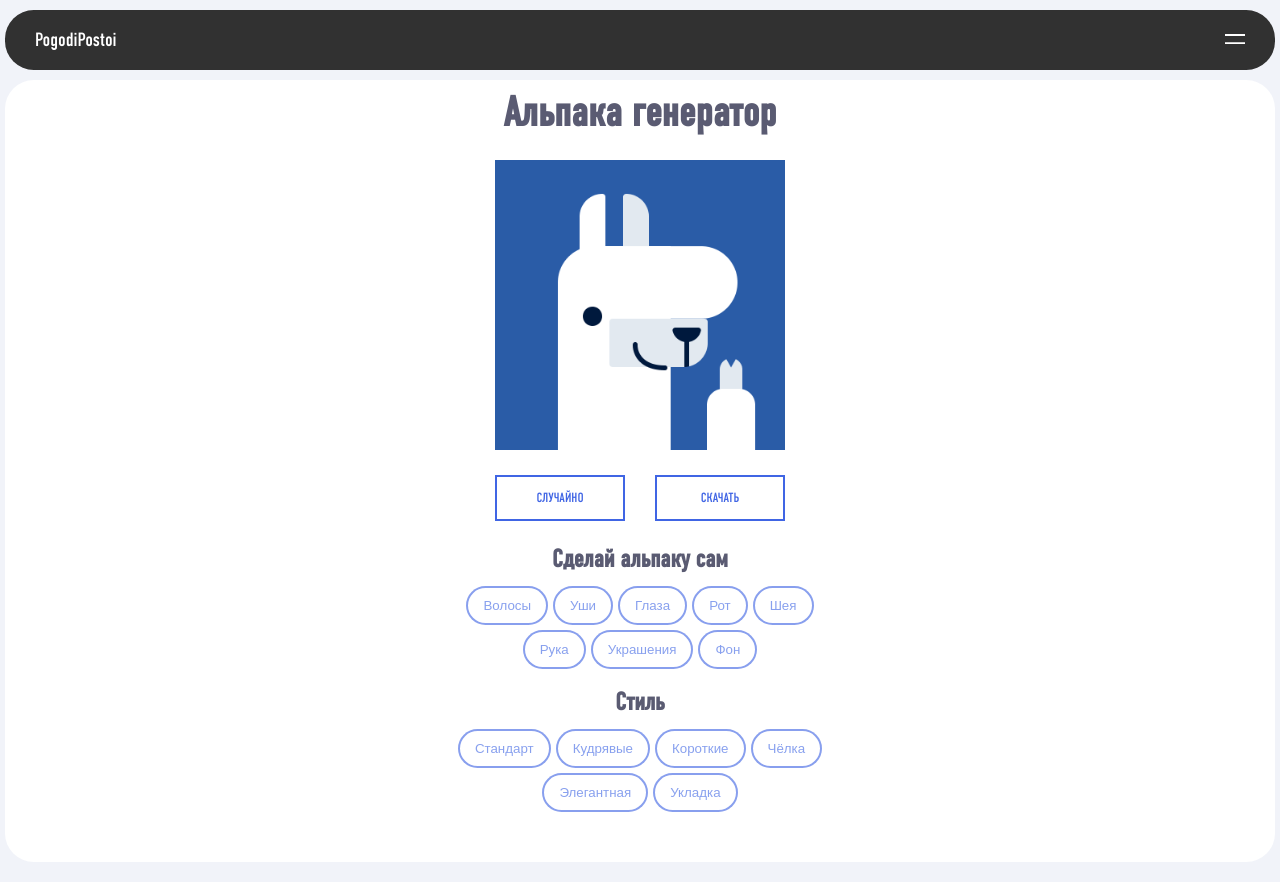
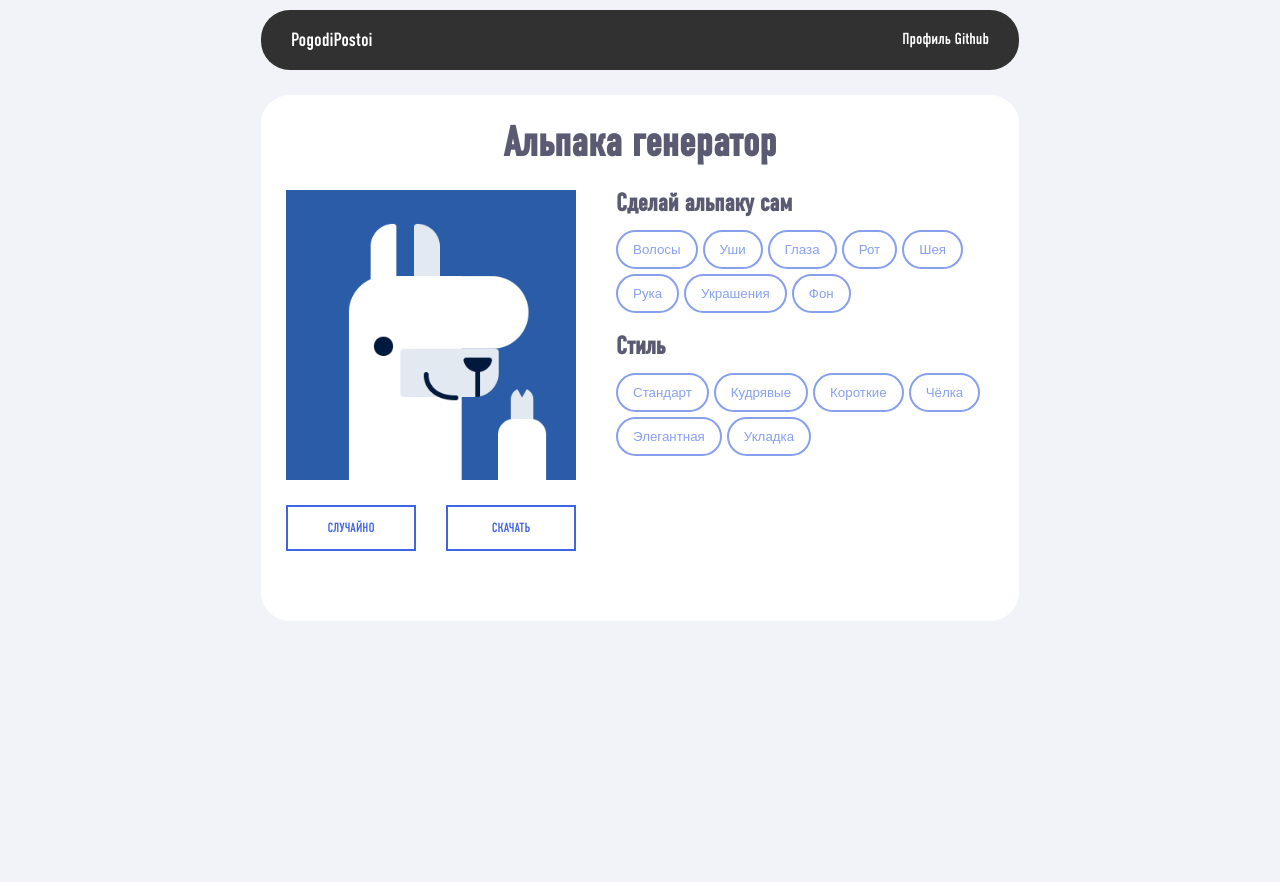
Before and after one commit to PogodiPostoi/Random-Alpaca-Generator, a plain HTML site: page index.html in a window 1280 px wide. After the commit the page ends 800 px from the top, so only its background shows below. Drawn offline with Linux system fonts and the light colour scheme; a web font is replaced by a local one.

Commit message:
end of page-proofs

```diff
--- a/css/style.css
+++ b/css/style.css
@@ -74,22 +74,22 @@ body {
 
     /*fonts*/
     h1 {
-        font-size: 2.5rem;
+        font-size: 2.625rem;
     }
     h2{
-        font-size: 2.25rem;
+        font-size: 2.375rem;
     }
     h3 {
-        font-size: 1.438rem;
+        font-size: 1.563rem;
     }
     p {
+        font-size: 1.125rem;
+    }
+    nav {
         font-size: 1rem;
     }
-    nav {
-        font-size: 0.875rem;
-    }
     input {
-        font-size: 1rem;
+        font-size: 1.125rem;
     }
 
     /*header*/
@@ -129,16 +129,6 @@ body {
         font-size: 1.2rem;
     }
 
-    .header__logo-text:hover{
-        color: #ff6c00;
-        transition-duration: .25s;
-    }
-
-    .header__logo-text:active {
-        color: #e25e00;
-        transition-duration: .25s;
-    }
-
     .menu__icon {
         padding: 0 15px;
 
@@ -150,6 +140,10 @@ body {
     .header__menu-button-img {
         height: 10px;
         width: 20px;
+    }
+
+    .header__logo-github {
+        display: none;
     }
 
     /*noScroll*/
@@ -234,7 +228,8 @@ body {
     /*main*/
 
     .main {
-        margin: 10px 0;
+        max-width: 420px;
+        margin: 10px auto;
         padding: 10px;
 
         background-color: #fff;
@@ -257,14 +252,16 @@ body {
         align-items: center;
     }
 
-    .alpaca__container {
+    .alpaca__container_img {
         height: 100%;
         min-height: 290px;
 
         position: relative;
 
         display: flex;
+        flex-direction: column;
         justify-content: center;
+        align-items: center;
     }
 
     .alpaca__container img {
@@ -318,6 +315,7 @@ body {
     .button:active {
         background-color: #e25e00;
         color: #fff;
+        font-weight: 400;
     }
 
     /*alpaca__configurator*/
@@ -353,12 +351,16 @@ body {
         background-color: #fff;
         border: 2px solid #4065e4;
 
+        transition: all 200ms ease 0s;
+
         color: #4065e4;
     }
 
     .alpaca__configurator-elements > button:active {
         background-color: #4065e4;
         border: 2px solid #4065e4;
+
+        transition: all 200ms ease 0s;
 
         color: #fff;
     }
@@ -392,6 +394,8 @@ body {
         background-color: #fff;
         border: 2px solid #4065e4;
 
+        transition: all 200ms ease 0s;
+
         color: #4065e4;
     }
 
@@ -399,10 +403,10 @@ body {
         background-color: #4065e4;
         border: 2px solid #4065e4;
 
+        transition: all 200ms ease 0s;
+
         color: #fff;
     }
-
-
 
     /*hidden*/
 
@@ -411,46 +415,69 @@ body {
     }
 }
 
-
-
-
-
 @media (min-width: 480px) {
-
+    /* Мне вроде и так нравится */
 }
-
-
-
-
-
-
-
-
 
 
 /*
     * TABLET
 */
 @media (min-width: 768px) {
-            /*fonts*/
-        h1 {
-            font-size: 2.625rem;
+
+    /*header*/
+    .header {
+        width: 758px;
+        margin: auto;
     }
-        h2{
-            font-size: 2.375rem;
+
+    /* menu*/
+
+    .menu {
+        display: none;
     }
-        h3 {
-            font-size: 1.563rem;
+
+    /*header*/
+
+    .header__logo-github {
+        display: block;
+        padding: 0 15px;
     }
-        p {
-            font-size: 1.125rem;
+
+    /*main*/
+
+    .main {
+        max-width: 758px;
+        padding: 25px;
+        margin-top: 25px;
     }
-        nav {
-            font-size: 1rem;
+
+    /*alpaca*/
+
+    .alpaca {
+        margin: 20px 0;
+        position: relative;
+
+        display: flex;
+        flex-direction: row;
+        justify-content: center;
+        align-items: flex-start;
+        gap: 40px;
     }
-        input {
-            font-size: 1.125rem;
+
+    .alpaca__configurator-container {
+        align-items: flex-start;
     }
+
+    .alpaca__configurator-elements {
+        justify-content: flex-start;
+    }
+
+    .alpaca__configurator-style {
+        justify-content: flex-start;
+    }
+
+
 }
 
 @media (min-width: 1024px) {
--- a/index.html
+++ b/index.html
@@ -11,11 +11,9 @@
     <header class="header">
         <div class="header__logo">
             <div class="header__logo-container">
-                <a class="header__logo-link" href="https://github.com/PogodiPostoi" target="_blank">
                 <div class="header__logo-text">
                     PogodiPostoi
                 </div>
-                </a>
             </div>
         </div>
         <div class="menu">
@@ -29,11 +27,15 @@
                 </ul>
             </nav>
         </div>
+        <div class="header__logo-github">
+            <a class="menu__item" href="https://github.com/PogodiPostoi" target="_blank">Профиль Github</a>
+        </div>
     </header>
     <main class="main">
         <h1>Альпака генератор</h1>
         <div class="alpaca">
             <div class="alpaca__container">
+                <div class="alpaca__container_img">
                     <img class="alpaca__img-background" src="img/backgrounds/blue70.png" alt="">
                     <img class="alpaca__img-acessories" src="" alt="" >
                     <img class="alpaca__img-hair" src="img/hair/default.png" alt="">
@@ -47,6 +49,7 @@
                 <div class="alpaca__buttons">
                     <button class="button" id="random">Случайно</button>
                     <button class="button" id="download">Скачать</button>
+                </div>
             </div>
             <div class="alpaca__configurator">
                 <div class="alpaca__configurator-container">
```
Lines whose indentation alone changed are shown as unchanged.
